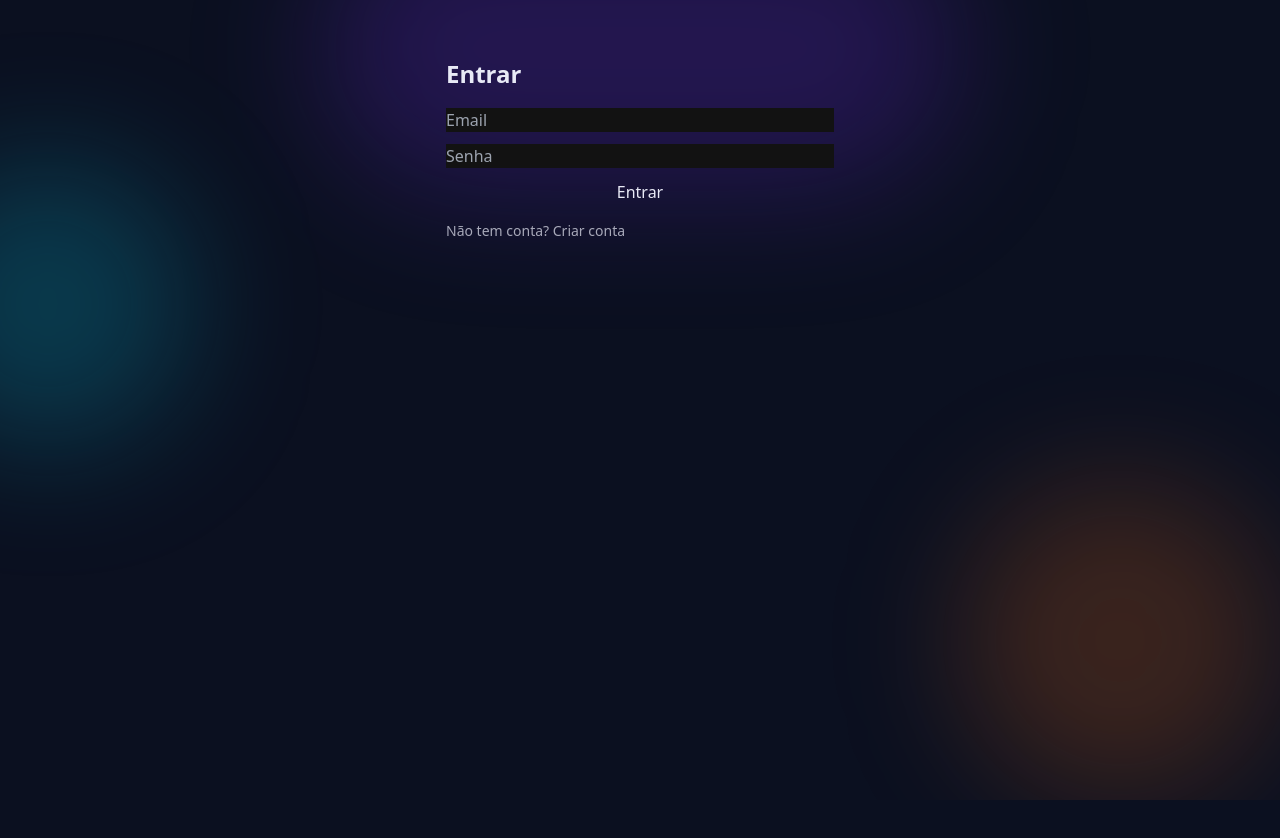
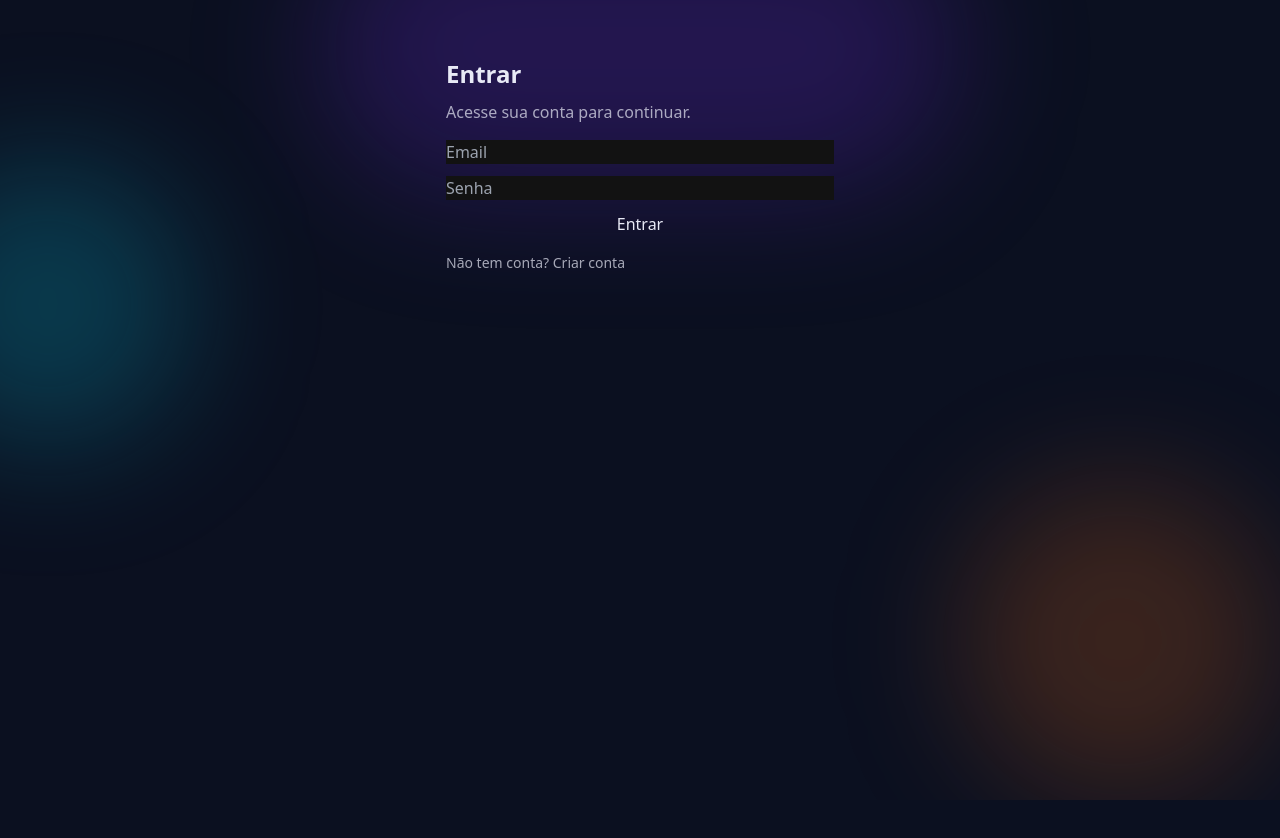
Before and after one commit to hugogyn2-bit/Aluguel, a Next.js app: page /auth/sign-in in a window 1280 px wide. Built offline with nearby package versions, Linux system fonts and the light colour scheme.

Commit message:
Update SignInClient.tsx

```diff
--- a/src/app/auth/sign-in/SignInClient.tsx
+++ b/src/app/auth/sign-in/SignInClient.tsx
@@ -41,6 +41,7 @@ export default function SignInClient() {
   return (
     <main style={{ maxWidth: 420, margin: "40px auto", padding: 16 }}>
       <h1 style={{ fontSize: 24, fontWeight: 700 }}>Entrar</h1>
+      <p style={{ opacity: 0.7, marginTop: 8 }}>Acesse sua conta para continuar.</p>
 
       <form onSubmit={onSubmit} style={{ display: "grid", gap: 12, marginTop: 16 }}>
         <input name="email" type="email" placeholder="Email" required />
@@ -53,8 +54,7 @@ export default function SignInClient() {
       {error && <p style={{ color: "crimson", marginTop: 12 }}>{error}</p>}
 
       <p style={{ marginTop: 16, fontSize: 14, opacity: 0.7 }}>
-        Não tem conta?{" "}
-        <a href={`/auth/sign-up?role=${role}`}>Criar conta</a>
+        Não tem conta? <a href={`/auth/sign-up?role=${role}`}>Criar conta</a>
       </p>
     </main>
   );
```
